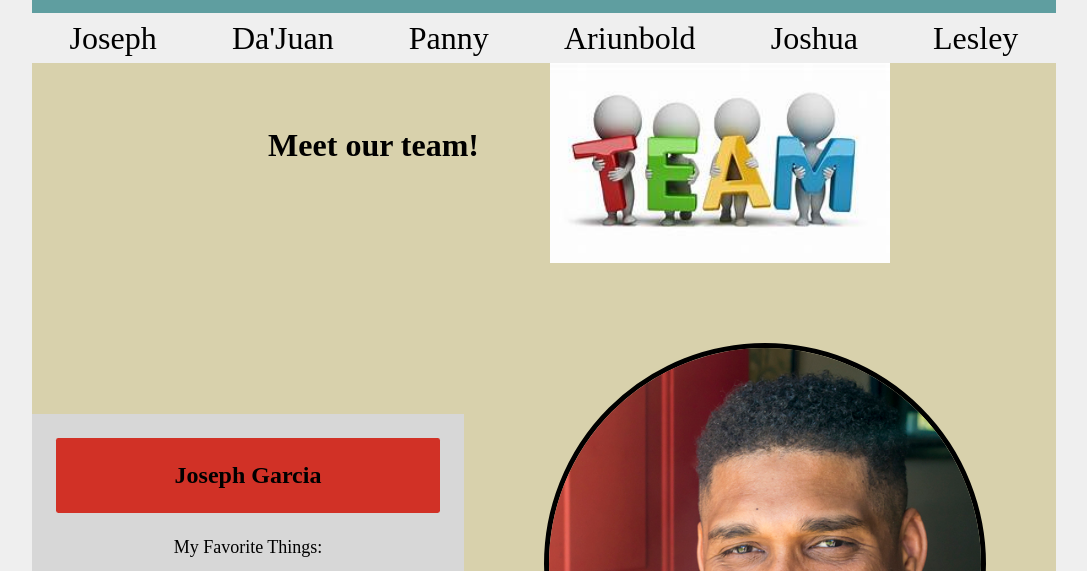
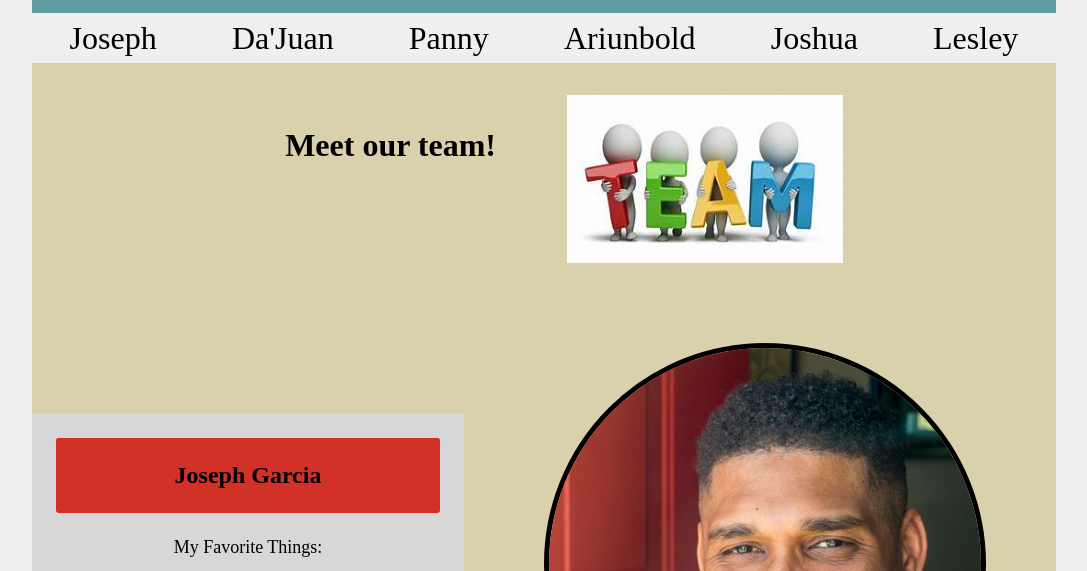
Before and after one commit to PannyLewis/Marketing-Page, a plain HTML site: page about.html in a window 1280 px wide. Shown: the part 174-745 px from the top of the page, without its empty margins (96-1183 px from the left). Drawn offline with Linux system fonts and the light colour scheme.

Commit message:
about:  the team image was reduced in size and padding was added

```diff
--- a/less/about-page.less
+++ b/less/about-page.less
@@ -20,10 +20,10 @@
             text-align: center;
         }
 
-        p {
-            font-size: large;
-            margin: 1em;
-        }
+        // p {
+        //     font-size: large;
+        //     margin: 1em;
+        // }
 
         // .team {
 
@@ -45,11 +45,10 @@
 
 
     img {
-        width: 100%;
-        height: 100%;
+        width: 90%;
+        height: 90%;
 
-        // padding: 3em
-        // margin: 2em;
+        padding: 2em 0em;
 
     }
 
```
Also changed, not shown: css/index.css.
